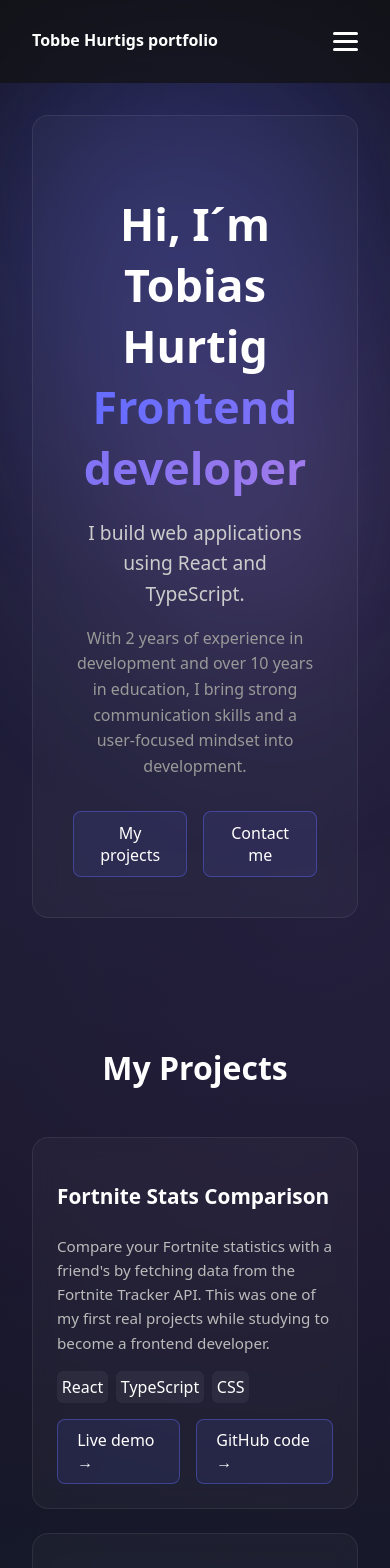
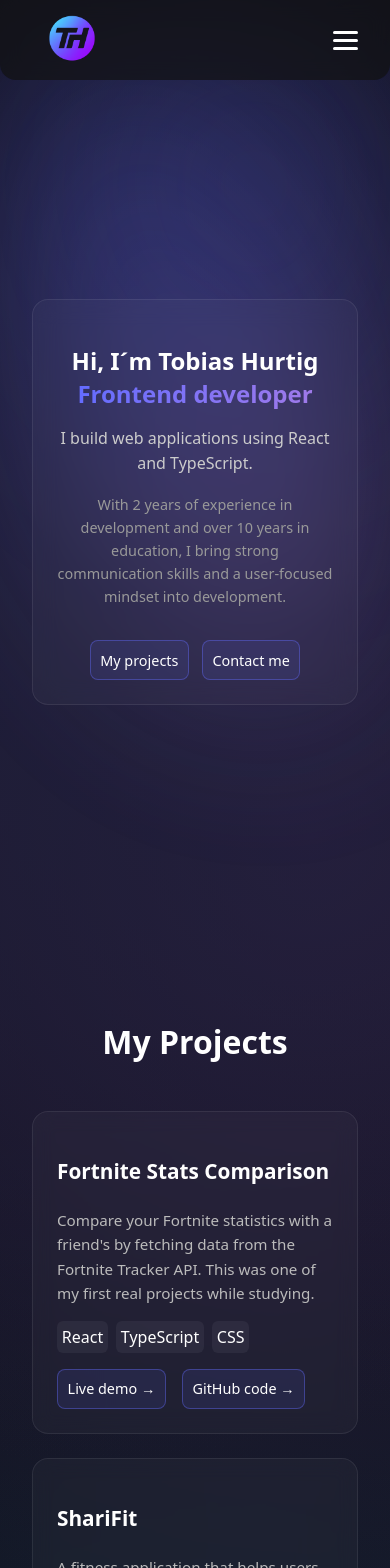
Before and after one commit to Snorone/Portfolio, a React (Vite) app: page / in a window 390 px wide. Shown: the top 1568 px of the page. Built offline with nearby package versions, Linux system fonts and the light colour scheme.

Commit message:
added some text and media screen for mobile use

```diff
--- a/src/components/Navbar/Navbar.module.css
+++ b/src/components/Navbar/Navbar.module.css
@@ -2,19 +2,24 @@
   position: sticky;
   top: 0;
   width: 100%;
-  padding: 1rem 2rem;
+  padding: 0rem 2rem;
   background:rgba(18, 18, 18, 0.7);
   backdrop-filter: blur(10px);
   display: flex;
   justify-content: space-between;
   align-items: center;
   z-index: 1000;
-  padding: 1rem 2rem;
+  border-radius: 0 0 16px 16px;
 }
 
 .logo {
-  font-weight: bold;
-  font-size: 3rem;
+  height: 5rem;
+  width: 5rem;
+  transition: transform 0.3s ease;
+}
+
+.logo:hover {
+  transform: scale(1.1);
 }
 
 .links {
--- a/src/components/Navbar/Navbar.tsx
+++ b/src/components/Navbar/Navbar.tsx
@@ -1,7 +1,8 @@
 import { useEffect, useState } from "react";
 import styles from "./Navbar.module.css";
+import logo from "../../assets/logo.png";
 
-const sections = ["home", "projects", "about"];
+const sections = ["Home", "Projects", "About"];
 
 export default function Navbar() {
   const [active, setActive] = useState("home");
@@ -39,7 +40,16 @@ export default function Navbar() {
 
   return (
     <nav className={styles.navbar}>
-      <h1 className={styles.logo}>Tobbe Hurtigs portfolio</h1>
+      <img
+        src={logo}
+        alt="TH logo"
+        className={styles.logo}
+        onClick={() =>
+          document
+            .getElementById("home")
+            ?.scrollIntoView({ behavior: "smooth" })
+        }
+      />
 
       <div
         className={`${styles.hamburger} ${
--- a/src/components/button/Button.module.css
+++ b/src/components/button/Button.module.css
@@ -45,3 +45,12 @@
     box-shadow: 0 0 12px rgba(100, 108, 255, 0.4);
     background: rgba(100, 108, 255, 0.2);
   }
+  @media screen and (max-width: 600px) {
+    .button {
+      font-size: 0.9rem;
+    }
+    .primary {
+      padding: 0.6rem;
+    }
+
+  }
--- a/src/components/button/Button.tsx
+++ b/src/components/button/Button.tsx
@@ -13,13 +13,11 @@ export default function Button({
   href,
   variant = "link",
 }: ButtonProps) {
-  console.log("variant:", variant);
   const className = [
     styles.button,
     variant === "link" ? styles.link : "",
     variant === "primary" ? styles.primary : "",
   ].join(" ");
-  console.log("variant:", variant);
   if (href) {
     return (
       <a href={href} target="_blank" className={className}>
--- a/src/pages/Home/Home.module.css
+++ b/src/pages/Home/Home.module.css
@@ -1,9 +1,10 @@
 .container {
   min-height: 100vh;
   display: flex;
-  align-items: center;
+  align-items:center ;
   justify-content: center;
   padding: 2rem;
+  padding-top: 2rem;
 }
 
 .content {
@@ -80,55 +81,23 @@ a:hover {
   color: #999;
   margin-bottom: 2rem;
 }
+@media screen and (max-width: 600px) {
+  .content {
+    padding: 1.5rem;
+  }
 
-/* .container {
-  min-height: 100vh;
-  display: flex;
-  align-items: center;
-  justify-content: center;
-  padding: 2rem;
+  h1 {
+    font-size: 1.5rem;
+  }
+  .lead {
+    font-size: 1rem;
+  }
+  .subtext{
+    font-size: 0.9rem;
+  }
+
+  .buttons {
+    gap: 0.8rem;
+  }
+
 }
-
-.content {
-  text-align: center;
-  max-width: 700px;
-
-  background: rgba(255, 255, 255, 0.03);
-  padding: 3rem;
-  border-radius: 20px;
-  backdrop-filter: blur(12px);
-  border: 1px solid rgba(255, 255, 255, 0.08);
-}
-
-
-h1 {
-  font-size: 2.8rem;
-  margin-bottom: 1rem;
-  line-height: 1.2;
-}
-
-h1 span {
-  background: linear-gradient(90deg, #646cff, #9f7aea);
-  background-clip: text;
-  -webkit-background-clip: text;
-  -webkit-text-fill-color: transparent;
-}
-
-
-.lead {
-  font-size: 1.2rem;
-  color: #ccc;
-  margin-bottom: 1rem;
-}
-
-.subtext {
-  color: #999;
-  margin-bottom: 2rem;
-}
-
-
-.buttons {
-  display: flex;
-  justify-content: center;
-  gap: 1.5rem;
-} */
--- a/src/pages/Projects/Projects.tsx
+++ b/src/pages/Projects/Projects.tsx
@@ -14,7 +14,7 @@ const projects: Project[] = [
   {
     title: "Fortnite Stats Comparison",
     description:
-      "Compare your Fortnite statistics with a friend's by fetching data from the Fortnite Tracker API. This was one of my first real projects while studying to become a frontend developer.",
+      "Compare your Fortnite statistics with a friend's by fetching data from the Fortnite Tracker API. This was one of my first real projects while studying.",
     tech: ["React", "TypeScript", "CSS"],
     link: "https://fortfight-9c1af.firebaseapp.com/",
     github: "https://github.com/Snorone/fortfight",
@@ -30,9 +30,9 @@ const projects: Project[] = [
   {
     title: "Dart Practice App",
     description:
-      "A simple application featuring different exercises to improve dart skills.",
+      "A simple application featuring different exercises to improve dart skills. (under construction)",
     tech: ["React", "TypeScript", "Vite"],
-    link: "https://dart-practice-app.vercel.app/",
+    link: "https://snorone.github.io/dart/",
     github: "https://github.com/Snorone/dart",
   },
 ];
```
Also changed, not shown: src/pages/About/About.module.css (+0 -8 lines), src/assets/Logo.png (added).
